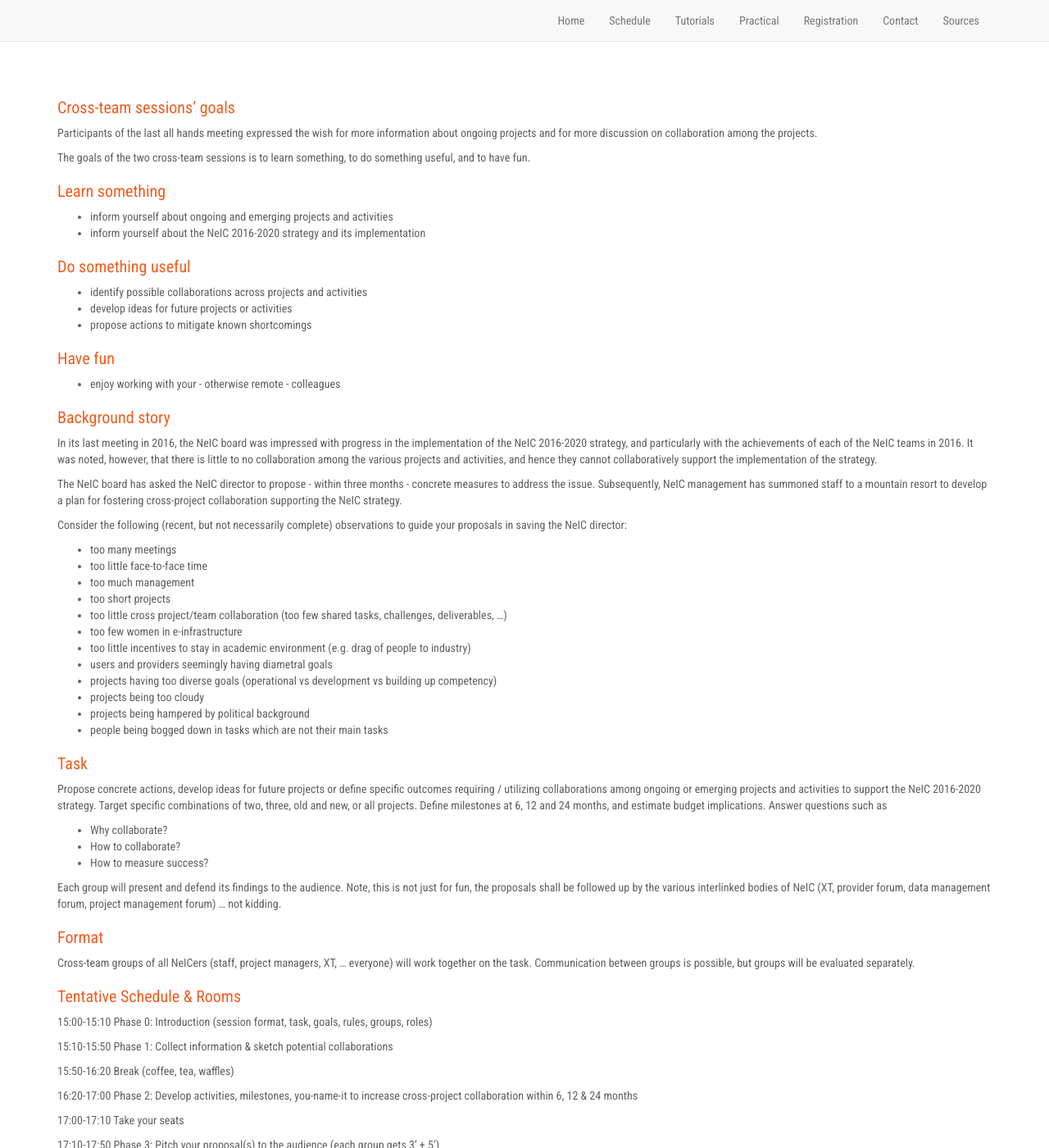
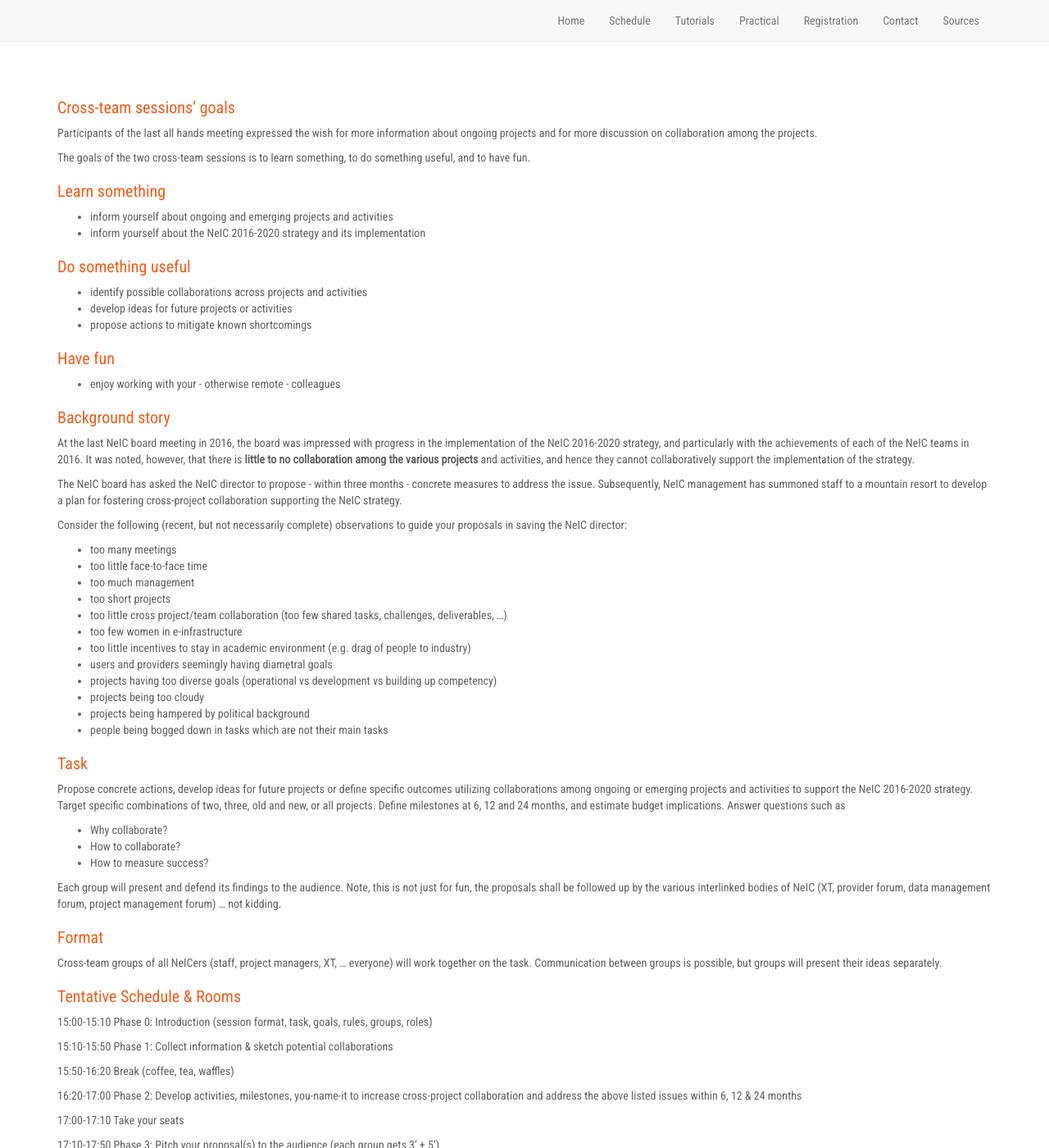
Before and after one commit to neicnordic/ahm17.neic.nordforsk.org, a Jekyll site: the page built from crossteam.md, in a window 1280 px wide and 1400 px high. Shown: the whole window at 82% size. Built offline with Jekyll 4.4.1, drawn with Linux system fonts in a browser that asks for light colours; nearby versions of some CDN libraries; our own code applies the rules of GitHub Pages for plain Markdown files.

Commit message:
simplify text

```diff
--- a/crossteam.md
+++ b/crossteam.md
@@ -33,10 +33,10 @@
 
 ### Background story
 
-In its last meeting in 2016, the NeIC board was impressed with progress in
+At the last NeIC board meeting in 2016, the board was impressed with progress in
 the implementation of the NeIC 2016-2020 strategy, and particularly with the
 achievements of each of the NeIC teams in 2016. It was noted, however, that
-there is little to no collaboration among the various projects and
+there is **little to no collaboration among the various projects** and
 activities, and hence they cannot collaboratively support the implementation
 of the strategy.
 
@@ -45,7 +45,8 @@
 summoned staff to a mountain resort to develop a plan for fostering
 cross-project collaboration supporting the NeIC strategy.
 
-Consider the following (recent, but not necessarily complete) observations to guide your proposals in saving the NeIC director:
+Consider the following (recent, but not necessarily complete) observations to
+guide your proposals in saving the NeIC director:
 
 - too many meetings
 - too little face-to-face time
@@ -64,7 +65,7 @@
 ### Task
 
 Propose concrete actions, develop ideas for future projects or define
-specific outcomes requiring / utilizing collaborations among ongoing
+specific outcomes utilizing collaborations among ongoing
 or emerging projects and activities to support the NeIC 2016-2020
 strategy. Target specific combinations of two, three, old and new, or all
 projects. Define milestones at 6, 12 and 24 months, and estimate budget
@@ -74,18 +75,17 @@
 - How to collaborate?
 - How to measure success?
 
-Each group will present and defend its findings to the
-audience. Note, this is not just for fun, the proposals shall be
-followed up by the various interlinked bodies of NeIC (XT, provider
-forum, data management forum, project management forum) ... not
-kidding.
+Each group will present and defend its findings to the audience. Note, this is
+not just for fun, the proposals shall be followed up by the various interlinked
+bodies of NeIC (XT, provider forum, data management forum, project management
+forum) ... not kidding.
 
 
 ### Format
 
 Cross-team groups of all NeICers (staff, project managers, XT, ... everyone)
 will work together on the task. Communication between groups is possible, but
-groups will be evaluated separately.
+groups will present their ideas separately.
 
 
 ### Tentative Schedule & Rooms
@@ -97,13 +97,16 @@
 15:50-16:20 Break (coffee, tea, waffles)
 
 16:20-17:00 Phase 2: Develop activities, milestones, you-name-it to
-increase cross-project collaboration within 6, 12 & 24 months
+increase cross-project collaboration and address the above listed issues within 6, 12 & 24 months
 
 17:00-17:10 Take your seats
 
 17:10-17:50 Phase 3: Pitch your proposal(s) to the audience (each group gets 3' + 5')
 
-Phases 0 and 3 are take place in the auditorium, are fixed in time and purpose. Phases 1 and 2 are suggestions to groups, but they are free to re-arrange it to their needs. Groups can work in a corner of the auditorium, or chose to work in a room reserved for themselves.
+Phases 0 and 3 are take place in the auditorium, are fixed in time and purpose.
+Phases 1 and 2 are suggestions to groups, but they are free to re-arrange it to
+their needs. Groups can work in a corner of the auditorium, or chose to work in
+a room reserved for themselves.
 
 
 ### Cross-team groups
```
